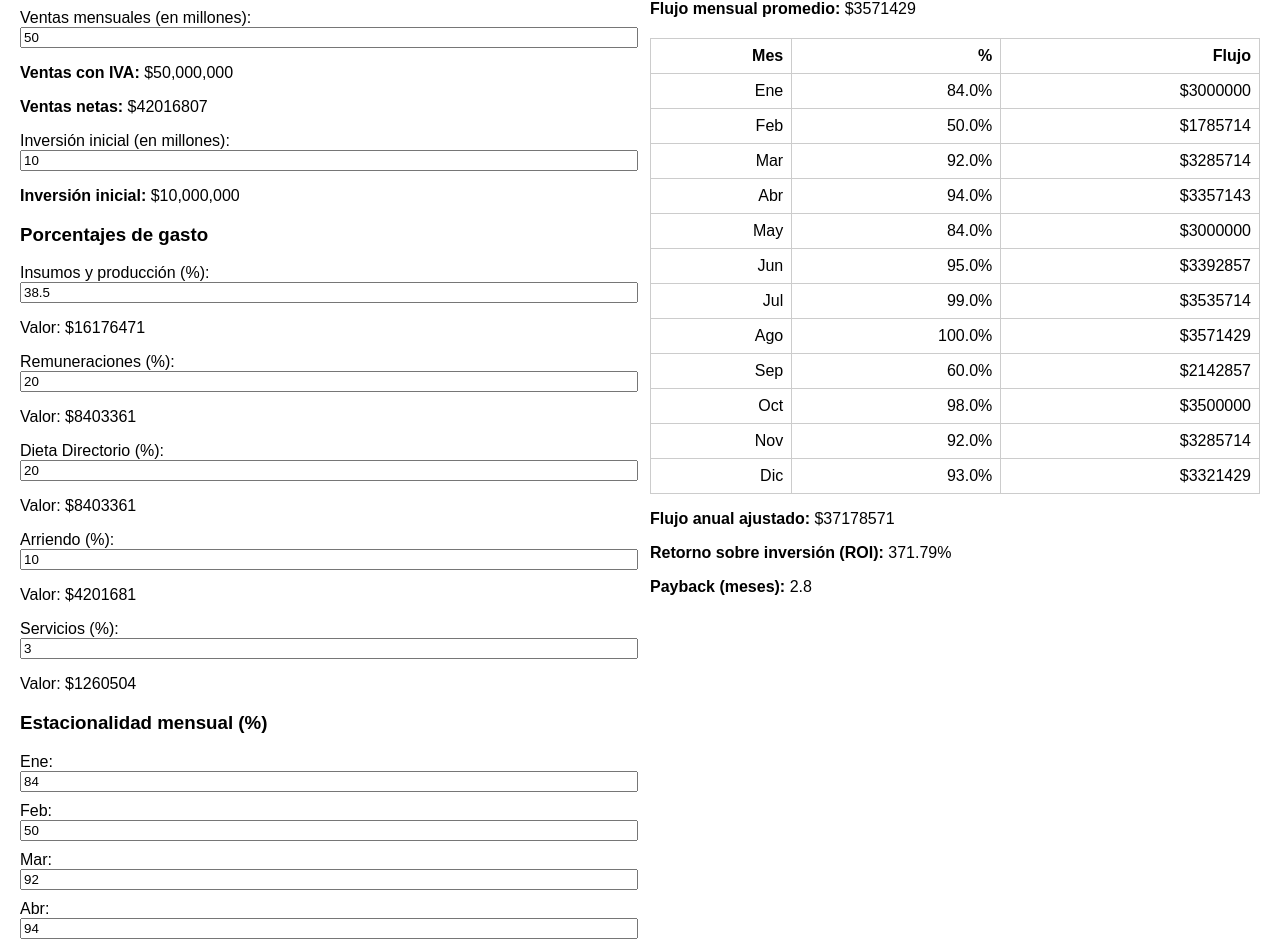
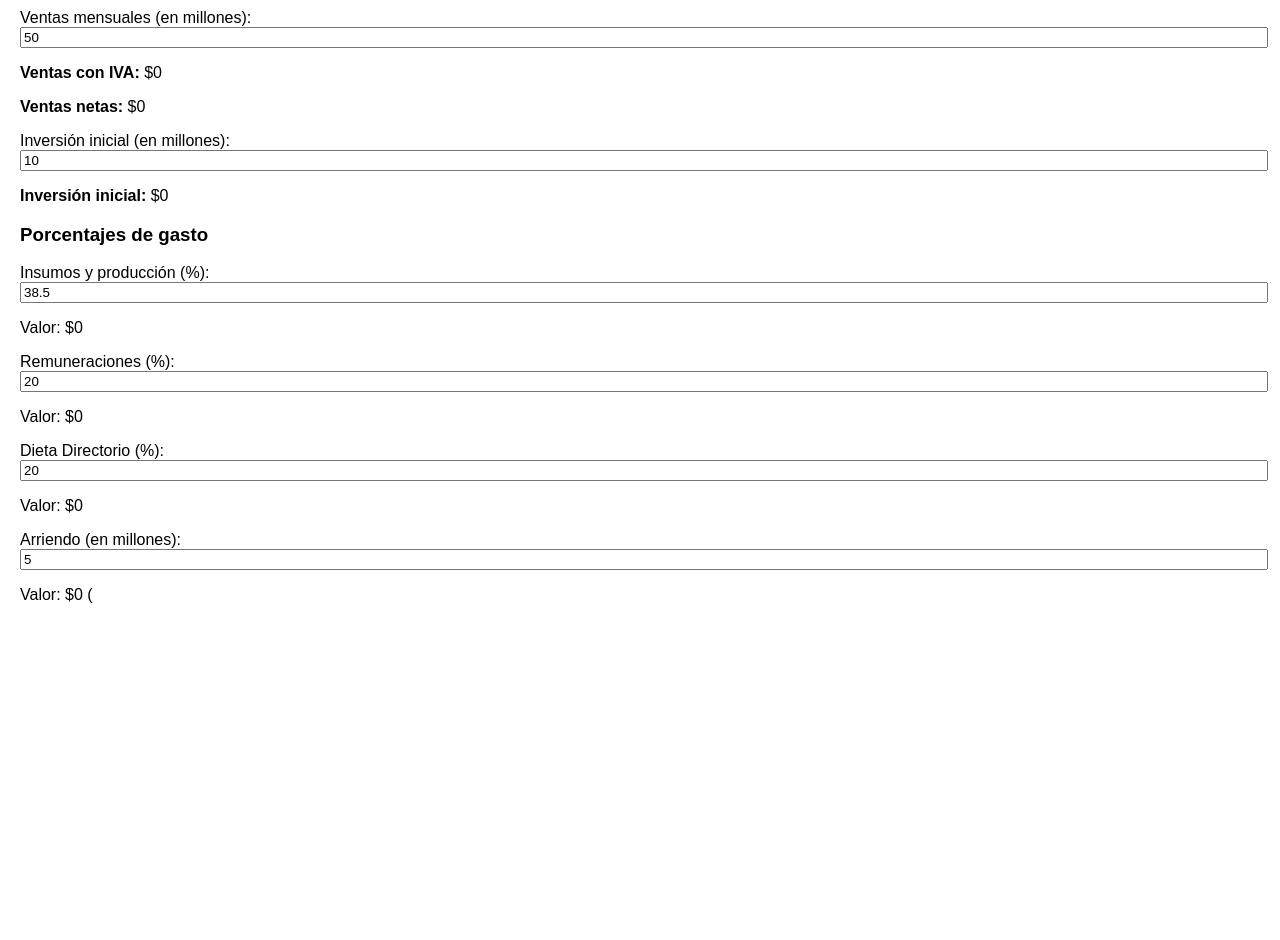
Before and after one commit to mstrubee/Cot_Grok, a plain HTML site: page index.html in a window 1280 px wide. Shown: the part 79-1019 px from the top of the page. After the commit the page ends 800 px from the top, so only its background shows below. Drawn offline with Linux system fonts and the light colour scheme.

Commit message:
Add files via upload

```diff
--- a/index.html
+++ b/index.html
@@ -61,97 +61,5 @@
   <label>Dieta Directorio (%): <input type="number" id="dieta" value="20"></label>
   <p>Valor: $<span id="gastoDieta">0</span></p>
 
-  <label>Arriendo (%): <input type="number" id="arriendo" value="10"></label>
-  <p>Valor: $<span id="gastoArriendo">0</span></p>
-
-  <label>Servicios (%): <input type="number" id="servicios" value="3"></label>
-  <p>Valor: $<span id="gastoServicios">0</span></p>
-
-  <h3>Estacionalidad mensual (%)</h3>
-  <div id="meses"></div>
-</div>
-
-<div class="col">
-  <h3>Resultados</h3>
-  <div id="resultados"></div>
-</div>
-
-<script>
-const mesesNombres = ["Ene", "Feb", "Mar", "Abr", "May", "Jun", "Jul", "Ago", "Sep", "Oct", "Nov", "Dic"];
-const estacionalidad = [84, 50, 92, 94, 84, 95, 99, 100, 60, 98, 92, 93]; // Estacionalidad por mes
-let mesesDiv = document.getElementById("meses");
-
-mesesNombres.forEach((mes, i) => {
-  let input = document.createElement("input");
-  input.type = "number";
-  input.id = "mes" + i;
-  input.value = estacionalidad[i]; // Establecer el valor predeterminado según los porcentajes de estacionalidad
-  input.style.marginRight = "10px";
-  input.addEventListener("input", calcular);
-  mesesDiv.appendChild(document.createTextNode(mes + ": "));
-  mesesDiv.appendChild(input);
-});
-
-["ventasBase", "inversion", "insumos", "remuneraciones", "dieta", "arriendo", "servicios"].forEach(id =>
-  document.getElementById(id).addEventListener("input", calcular)
-);
-
-function calcular() {
-  const millonesVentas = parseFloat(document.getElementById("ventasBase").value) || 0;
-  const ventasIVA = millonesVentas * 1_000_000;
-  const millonesInversion = parseFloat(document.getElementById("inversion").value) || 0;
-  const inversion = millonesInversion * 1_000_000;
-  const neto = ventasIVA / 1.19;
-
-  document.getElementById("ventasIVA").textContent = ventasIVA.toLocaleString();
-  document.getElementById("netoMostrar").textContent = neto.toFixed(0).toLocaleString();
-  document.getElementById("inversionMonto").textContent = inversion.toLocaleString();
-
-  const p_insumos = parseFloat(document.getElementById("insumos").value) / 100;
-  const p_rem = parseFloat(document.getElementById("remuneraciones").value) / 100;
-  const p_dieta = parseFloat(document.getElementById("dieta").value) / 100;
-  const p_arriendo = parseFloat(document.getElementById("arriendo").value) / 100;
-  const p_serv = parseFloat(document.getElementById("servicios").value) / 100;
-
-  const g_insumos = neto * p_insumos;
-  const g_rem = neto * p_rem;
-  const g_dieta = neto * p_dieta;
-  const g_arriendo = neto * p_arriendo;
-  const g_serv = neto * p_serv;
-
-  document.getElementById("gastoInsumos").textContent = g_insumos.toFixed(0).toLocaleString();
-  document.getElementById("gastoRem").textContent = g_rem.toFixed(0).toLocaleString();
-  document.getElementById("gastoDieta").textContent = g_dieta.toFixed(0).toLocaleString();
-  document.getElementById("gastoArriendo").textContent = g_arriendo.toFixed(0).toLocaleString();
-  document.getElementById("gastoServicios").textContent = g_serv.toFixed(0).toLocaleString();
-
-  const gastos = g_insumos + g_rem + g_dieta + g_arriendo + g_serv;
-  const flujoMensual = neto - gastos;
-
-  let totalAnual = 0;
-  let tabla = `<table><tr><th>Mes</th><th>%</th><th>Flujo</th></tr>`;
-  for (let i = 0; i < 12; i++) {
-    let est = parseFloat(document.getElementById("mes" + i).value) / 100;
-    let flujoMes = flujoMensual * est;
-    totalAnual += flujoMes;
-    tabla += `<tr><td>${mesesNombres[i]}</td><td>${(est*100).toFixed(1)}%</td><td>$${flujoMes.toFixed(0).toLocaleString()}</td></tr>`;
-  }
-  tabla += "</table>";
-
-  const ROI = (totalAnual / inversion) * 100;
-  const paybackMeses = inversion / flujoMensual;
-
-  document.getElementById("resultados").innerHTML = `
-    <p><strong>Flujo mensual promedio:</strong> $${flujoMensual.toFixed(0).toLocaleString()}</p>
-    ${tabla}
-    <p><strong>Flujo anual ajustado:</strong> $${totalAnual.toFixed(0).toLocaleString()}</p>
-    <p><strong>Retorno sobre inversión (ROI):</strong> ${ROI.toFixed(2)}%</p>
-    <p><strong>Payback (meses):</strong> ${paybackMeses.toFixed(1)}</p>
-  `;
-}
-
-window.addEventListener("DOMContentLoaded", calcular);
-</script>
-
-</body>
-</html>
+  <label>Arriendo (en millones): <input type="number" id="arriendoFijo" value="5"></label>
+  <p>Valor: $<span id="gastoArriendo">0</span> (<span id="porcArriendo
```
